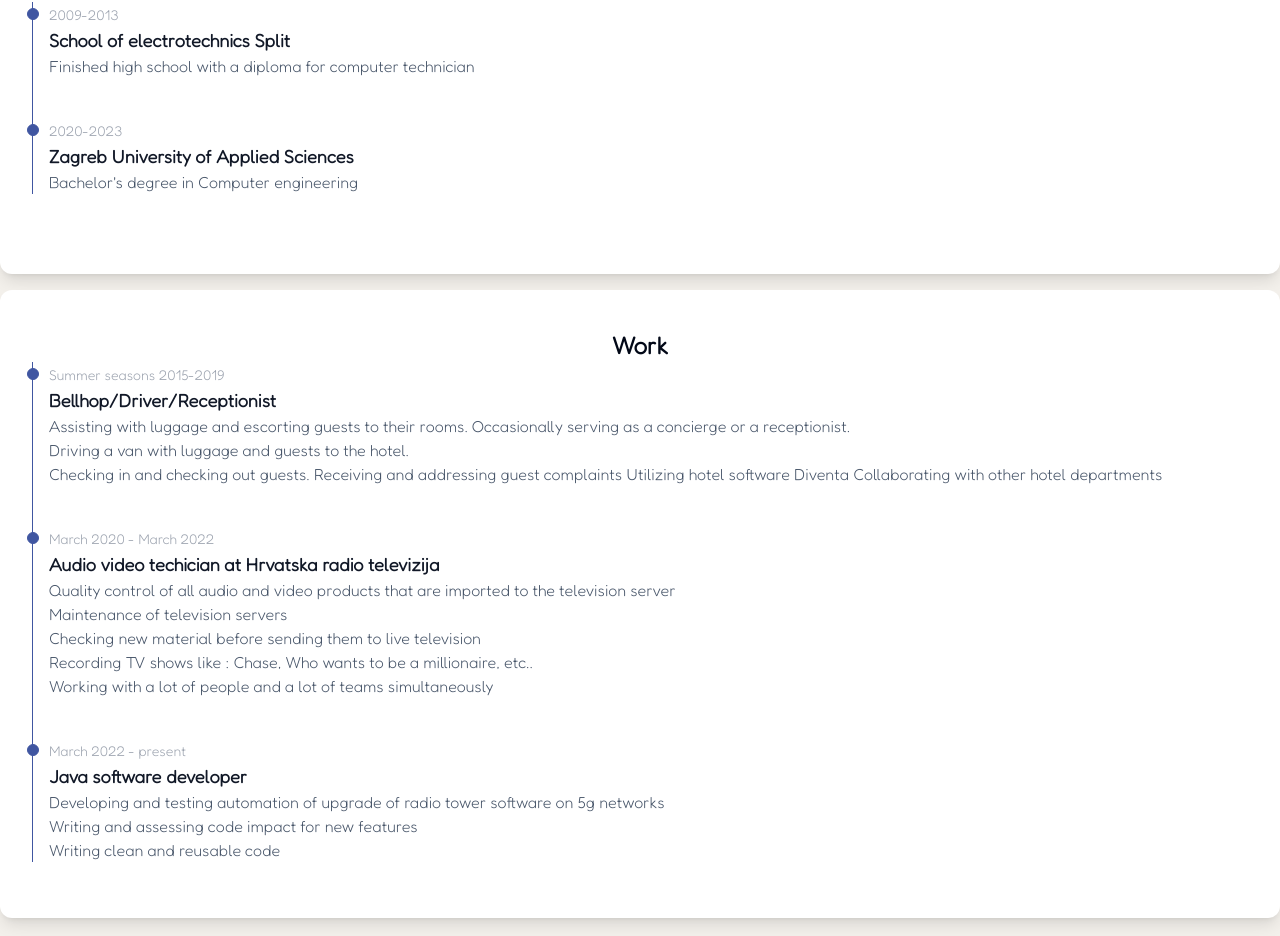
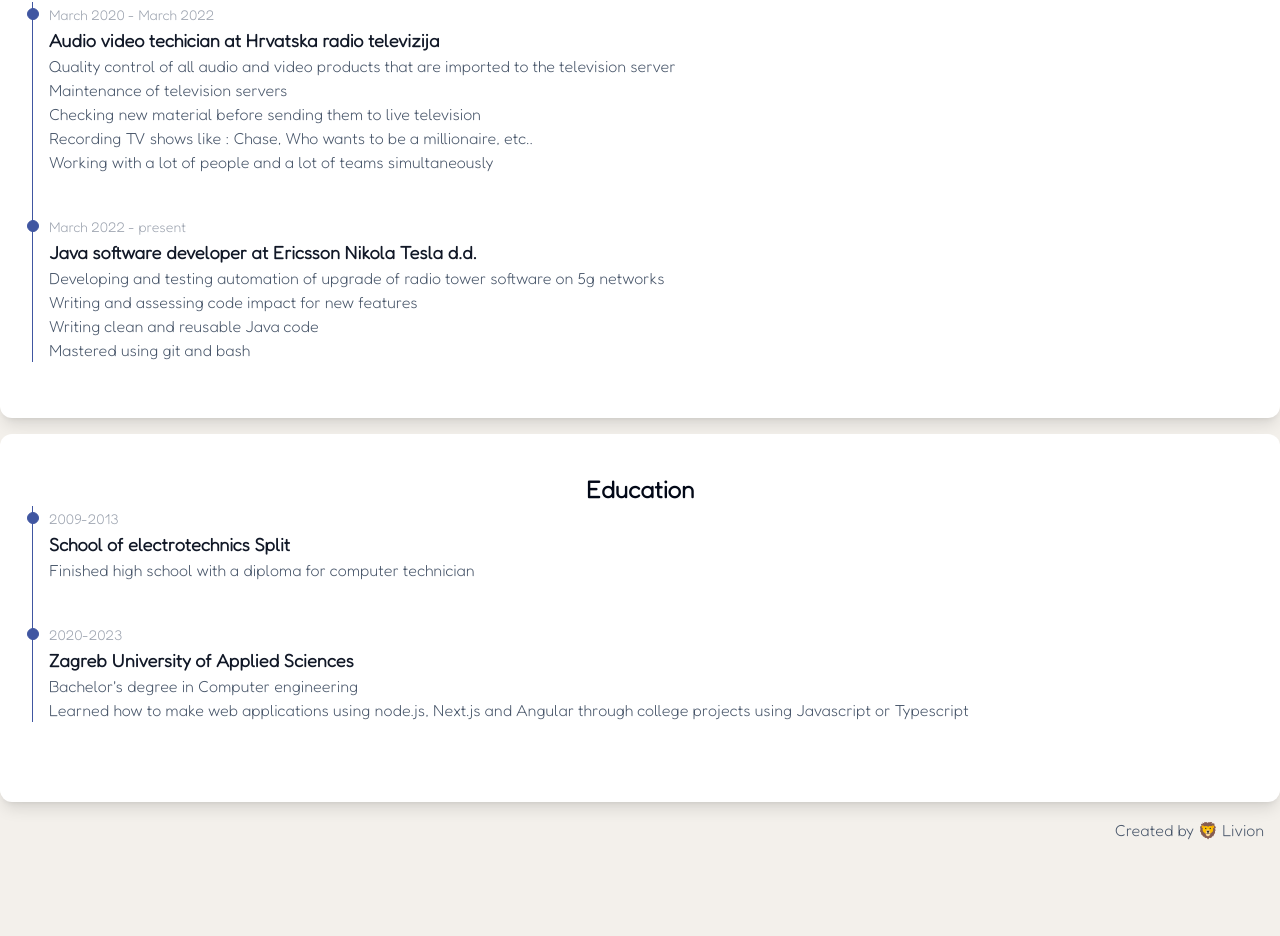
Before and after one commit to Bklar94/portfolio, a Next.js app in the folder port/: page /about in a window 1280 px wide. Shown: the part 478-1414 px from the top of the page. After the commit the page ends 1320 px from the top, so only its background shows below. Built offline with nearby package versions, Linux system fonts and the light colour scheme.

Commit message:
Matea changes made

```diff
--- a/port/app/about/page.tsx
+++ b/port/app/about/page.tsx
@@ -24,6 +24,7 @@
       <div className="md:h-[510px] md:w-[500px] md:absolute md:bg-[#4056A1] md:-translate-x-72 md:-translate-y-72 md:rotate-[-45deg] h-[300px] w-[300px] absolute bg-[#4056A1] -translate-x-48 -translate-y-48 rotate-[-45deg]">
         <p className={cn("md:absolute md:bottom-0 md:right-[35%] md:font-semibold md:text-4xl text-[#F3F0EB] absolute bottom-0 right-[38%] text-2xl", roboto.className)}>Branimir</p>
       </div>
+
       <div className="h-20 md:flex md:items-center md:justify-center md:pt-4 flex justify-center pt-10">
         <NavigationMenu className="text-slate-600 font-semibold">
           <NavigationMenuList className="md:gap-24 flex flex-col gap-1 md:flex md:flex-row">
@@ -40,10 +41,38 @@
         </NavigationMenu>
       </div>
 
-
       <div className="container md:flex md:items-center md:justify-center md:flex-col gap-10 flex flex-col justify-center pt-4 my-20">
         <p className="text-xl text-slate-700 text-center">A software developer with a passion for exploration 🌍, competition 🏆, and digital adventures 💻. Welcome to my corner of the web!</p>
         <p className="text-xl text-slate-700 max-w-7xl text-center">Through my work as a software developer, I aim to channel my passions into creating meaningful experiences and solutions. Whether I&apos;m crafting compelling narratives, designing engaging experiences, or tackling complex problems, my diverse interests inform and inspire my creative approach.</p>
+      </div>
+
+      <div className="container bg-white shadow-lg py-10 rounded-xl my-4">
+        <h3 className="font-semibold text-2xl text-center">Work</h3>
+        <ol className="relative border-s border-[#4056A1] bg-">
+            <li className="mb-10 ms-4">
+                <div className="absolute w-3 h-3 bg-[#4056A1] rounded-full mt-1.5 -start-1.5 border border-[#4056A1]"></div>
+                <time className="mb-1 text-sm font-normal leading-none text-gray-400">March 2020 - March 2022</time>
+                <h3 className="text-lg font-semibold text-gray-900">Audio video techician at Hrvatska radio televizija</h3>
+                <ul className="mb-4 text-base font-normal text-slate-600">
+                  <li>Quality control of all audio and video products that are imported to the television server</li>
+                  <li>Maintenance of television servers</li>
+                  <li>Checking new material before sending them to live television</li>
+                  <li>Recording TV shows like : Chase, Who wants to be a millionaire, etc..</li>
+                  <li>Working with a lot of people and a lot of teams simultaneously</li>
+                </ul>
+            </li>
+            <li className="ms-4">
+                <div className="absolute w-3 h-3 bg-[#4056A1] rounded-full mt-1.5 -start-1.5 border border-[#4056A1]"></div>
+                <time className="mb-1 text-sm font-normal leading-none text-gray-400">March 2022 - present</time>
+                <h3 className="text-lg font-semibold text-gray-900">Java software developer at Ericsson Nikola Tesla d.d.</h3>
+                <ul className="mb-4 text-base font-normal text-slate-600">
+                  <li>Developing and testing automation of upgrade of radio tower software on 5g networks</li>
+                  <li>Writing and assessing code impact for new features</li>
+                  <li>Writing clean and reusable Java code</li>
+                  <li>Mastered using git and bash</li>
+                </ul>
+            </li>
+        </ol>
       </div>
 
       <div className="container bg-white shadow-lg py-10 rounded-xl my-4">
@@ -60,43 +89,8 @@
                 <time className="mb-1 text-sm font-normal leading-none text-gray-400">2020-2023</time>
                 <h3 className="text-lg font-semibold text-gray-900">Zagreb University of Applied Sciences</h3>
                 <p className="text-base font-normal text-slate-600">Bachelor&apos;s degree in Computer engineering</p>
-            </li>
-        </ol>
-      </div>
-
-      <div className="container bg-white shadow-lg py-10 rounded-xl my-4">
-        <h3 className="font-semibold text-2xl text-center">Work</h3>
-        <ol className="relative border-s border-[#4056A1] bg-">
-            <li className="mb-10 ms-4">
-                <div className="absolute w-3 h-3 bg-[#4056A1] rounded-full mt-1.5 -start-1.5 border border-[#4056A1]"></div>
-                <time className="mb-1 text-sm font-normal leading-none text-gray-400">Summer seasons 2015-2019</time>
-                <h3 className="text-lg font-semibold text-gray-900">Bellhop/Driver/Receptionist</h3>
                 <ul className="mb-4 text-base font-normal text-slate-600">
-                  <li>Assisting with luggage and escorting guests to their rooms. Occasionally serving as a concierge or a receptionist. </li>
-                  <li>Driving a van with luggage and guests to the hotel.</li>
-                  <li>Checking in and checking out guests. Receiving and addressing guest complaints Utilizing hotel software Diventa Collaborating with other hotel departments</li>
-                </ul>
-            </li>
-            <li className="mb-10 ms-4">
-                <div className="absolute w-3 h-3 bg-[#4056A1] rounded-full mt-1.5 -start-1.5 border border-[#4056A1]"></div>
-                <time className="mb-1 text-sm font-normal leading-none text-gray-400">March 2020 - March 2022</time>
-                <h3 className="text-lg font-semibold text-gray-900">Audio video techician at Hrvatska radio televizija</h3>
-                <ul className="mb-4 text-base font-normal text-slate-600">
-                  <li>Quality control of all audio and video products that are imported to the television server</li>
-                  <li>Maintenance of television servers</li>
-                  <li>Checking new material before sending them to live television</li>
-                  <li>Recording TV shows like : Chase, Who wants to be a millionaire, etc..</li>
-                  <li>Working with a lot of people and a lot of teams simultaneously</li>
-                </ul>
-            </li>
-            <li className="ms-4">
-                <div className="absolute w-3 h-3 bg-[#4056A1] rounded-full mt-1.5 -start-1.5 border border-[#4056A1]"></div>
-                <time className="mb-1 text-sm font-normal leading-none text-gray-400">March 2022 - present</time>
-                <h3 className="text-lg font-semibold text-gray-900">Java software developer</h3>
-                <ul className="mb-4 text-base font-normal text-slate-600">
-                  <li>Developing and testing automation of upgrade of radio tower software on 5g networks</li>
-                  <li>Writing and assessing code impact for new features</li>
-                  <li>Writing clean and reusable code</li>
+                  <li>Learned how to make web applications using node.js, Next.js and Angular through college projects using Javascript or Typescript</li>
                 </ul>
             </li>
         </ol>
```
